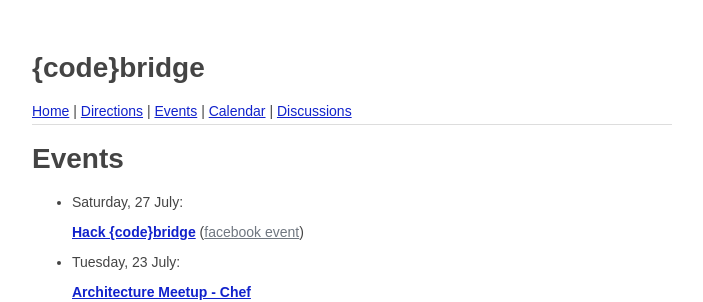
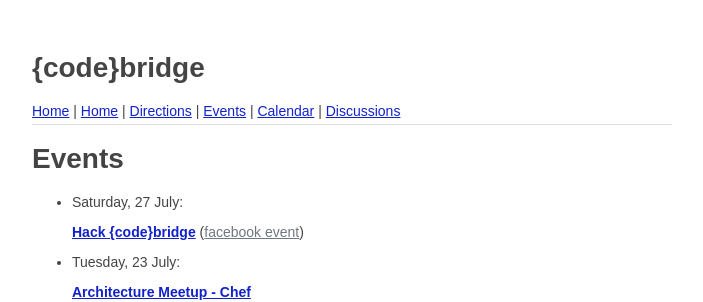
Before and after one commit to codebridge-za/codebridge.co.za, a Jekyll site: the page built from events.htm, in a window 1280 px wide. Shown: the top 302 px of the page, without its empty margins (288-991 px from the left). Built offline with Jekyll 4.4.1, drawn with Linux system fonts in a browser that asks for light colours; nearby versions of some CDN libraries; Markdown is read by kramdown in place of the engine named in the settings.

Commit message:
added home page to navigation in _config.yml

```diff
--- a/_config.yml
+++ b/_config.yml
@@ -3,6 +3,8 @@
 pygments: true
 
 navigation:
+- text: Home
+  url: /index.htm
 - text: Directions
   url: /directions.htm
 - text: Events
```
